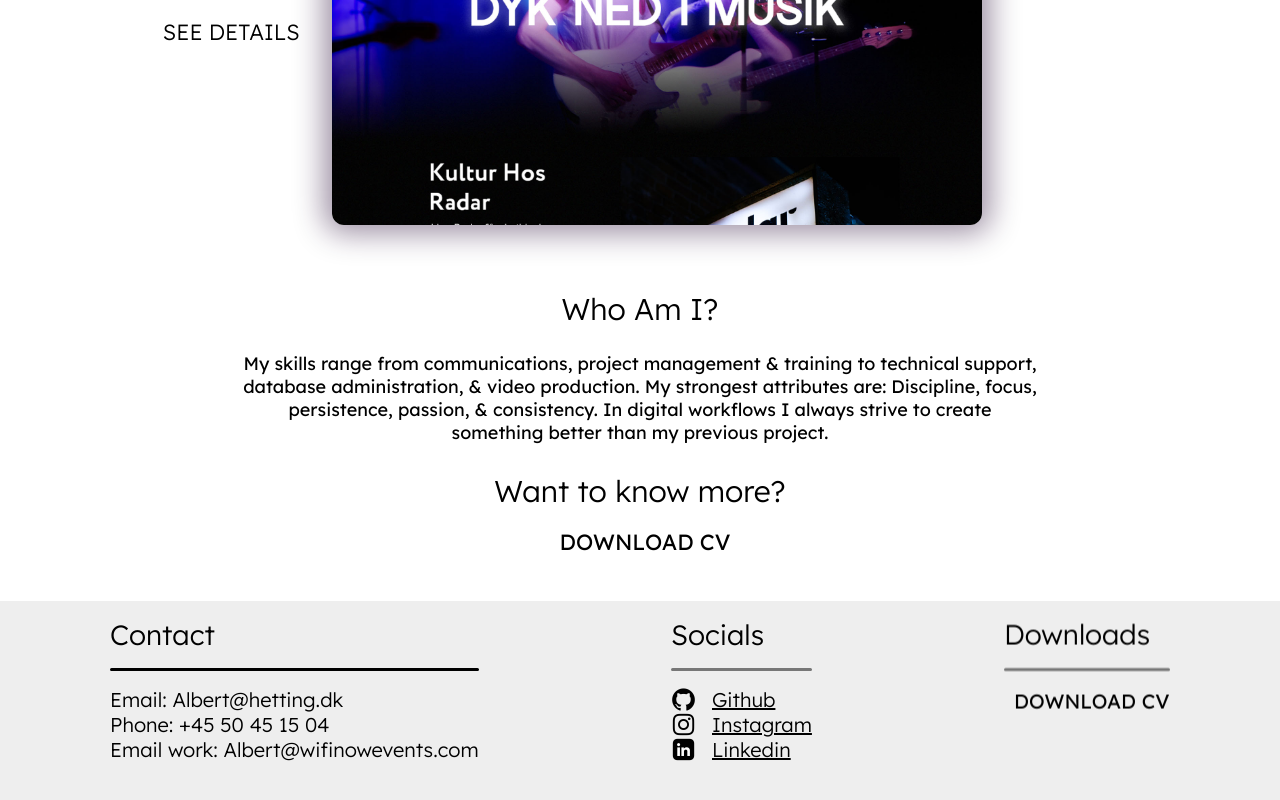
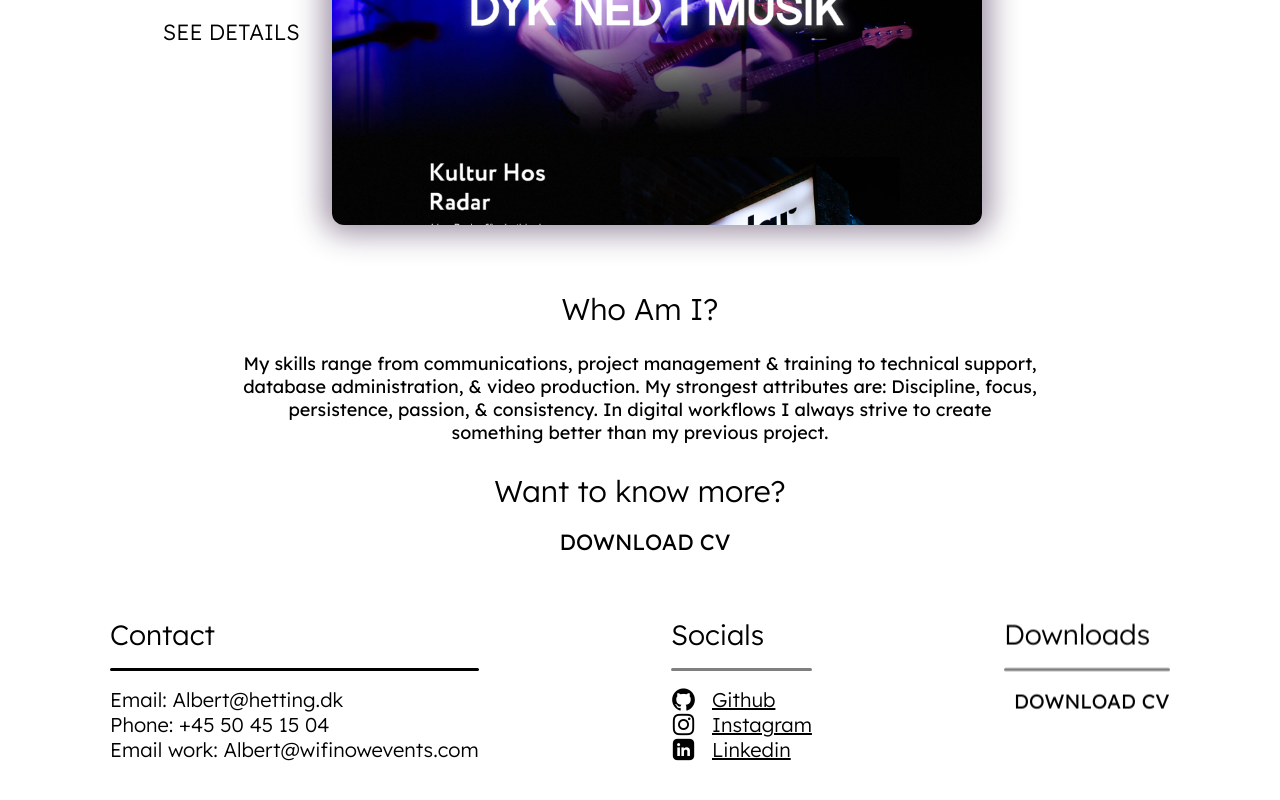
Before and after one commit to AlbertHetting/AlbertHetting.github.io, a React (Vite) app: page / in a window 1280 px wide. Shown: the part 4084-4884 px from the top of the page. Built offline with nearby package versions, Linux system fonts and the light colour scheme; the HTML template or start-up script is replaced by a standard one.

Commit message:
Style fix

```diff
--- a/src/components/FooterStyle.css
+++ b/src/components/FooterStyle.css
@@ -1,5 +1,5 @@
 main{
-  background-color: rgb(238, 238, 238);
+  background-color: rgb(255, 255, 255);
 }
 
 .FooterCon {
```
